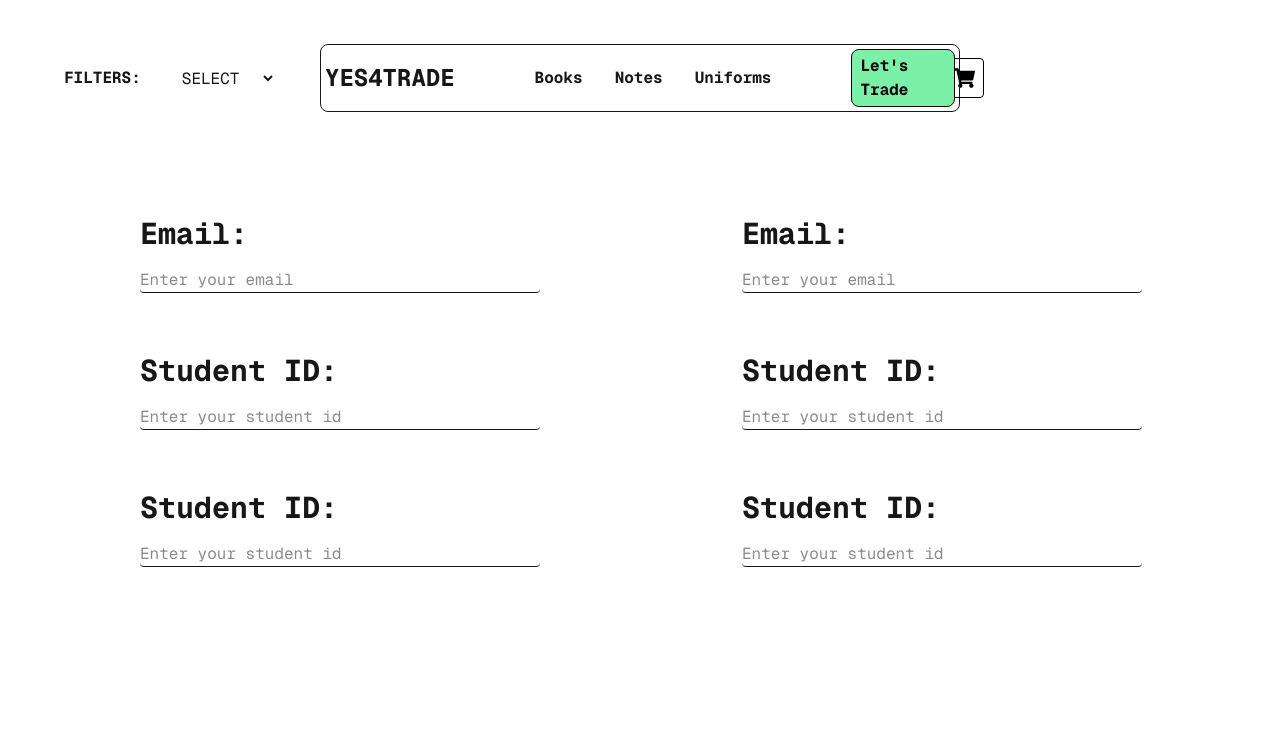
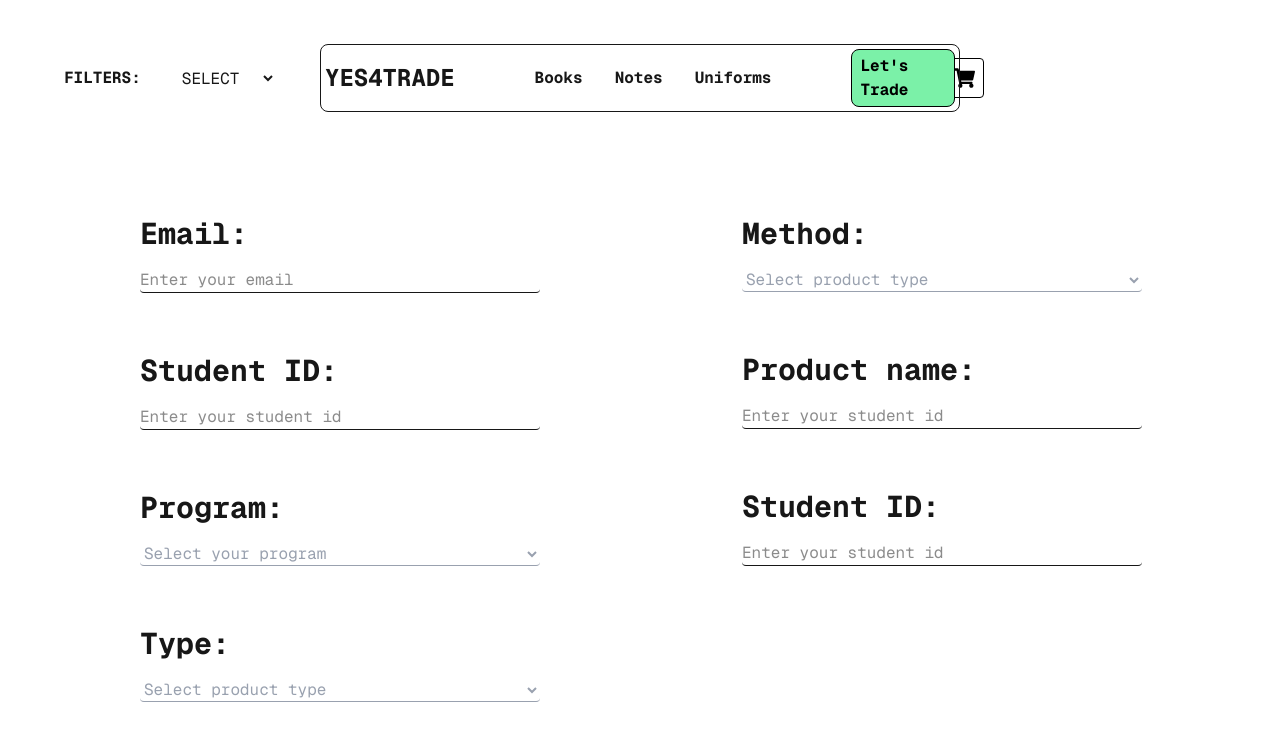
Before and after one commit to YES4TRADE-org/tradingsystem-frontend, a Next.js app in the folder my-app/: page /trade-product in a window 1280 px wide. Shown: the top 740 px of the page. Built offline with nearby package versions, Linux system fonts and the light colour scheme.

Commit message:
finished all the information need for posting product

```diff
--- a/my-app/src/app/trade-product/page.jsx
+++ b/my-app/src/app/trade-product/page.jsx
@@ -14,19 +14,42 @@
                             placeholder='Enter your student id' required></input>
                     </div>
                     <div className="m-15 px-10 rounded-lg font-mono">
-                        <h1 className="text-3xl mb-4 font-bold">Student ID: </h1>
-                        <input className="outline-none border-0 border-b w-100 border-white-500 rounded-sm"
-                            placeholder='Enter your student id' required></input>
+                        <h1 className="text-3xl mb-4 font-bold">Program: </h1>
+                        <select className="outline-none border-0 border-b w-100 border-white-500 rounded-sm text-gray-400"
+                            placeholder='Enter your student id' required>
+                            <option value="" disabled selected>Select your program</option>
+                            <option value="CEN">Engineering</option>
+                            <option value="CAS">Arts and Sciences</option>
+                            <option value="CAG">Agriculture</option>
+                            <option value="CIT">Industrial Technology</option>
+                            <option value="CTE">Teacher Education</option>
+                            <option value="CABHA">Administration, Business, Hospitality and Accountancy</option>
+                            <option value="CAM">Allied Medicine</option>
+                        </select>
+                    </div>
+                    <div className="m-15 px-10 rounded-lg font-mono">
+                        <h1 className="text-3xl mb-4 font-bold">Type: </h1>
+                        <select className="outline-none border-0 border-b w-100 border-white-500 rounded-sm text-gray-400"
+                            placeholder='Enter your student id' required>
+                            <option value="" disabled selected>Select product type</option>
+                            <option value="Notes">Notes</option>
+                            <option value="Books">Books</option>
+                            <option value="Uniform">Uniform</option>
+                        </select>
                     </div>
                 </section>
                 <section>
                     <div className="m-15 px-10 rounded-lg font-mono">
-                        <h1 className="text-3xl mb-4 font-bold">Email: </h1>
-                        <input className="outline-none border-0 border-b w-100 border-white-500 rounded-sm"
-                            type='email' placeholder='Enter your email' required></input>
+                        <h1 className="text-3xl mb-4 font-bold">Method: </h1>
+                        <select className="outline-none border-0 border-b w-100 border-white-500 rounded-sm text-gray-400"
+                            placeholder='Enter your student id' required>
+                            <option value="" disabled selected>Select product type</option>
+                            <option value="Sell">Sell</option>
+                            <option value="Trade">Trade</option>
+                        </select>
                     </div>
                     <div className="m-15 px-10 rounded-lg font-mono">
-                        <h1 className="text-3xl mb-4 font-bold">Student ID: </h1>
+                        <h1 className="text-3xl mb-4 font-bold">Product name: </h1>
                         <input className="outline-none border-0 border-b w-100 border-white-500 rounded-sm"
                             placeholder='Enter your student id' required></input>
                     </div>
```
